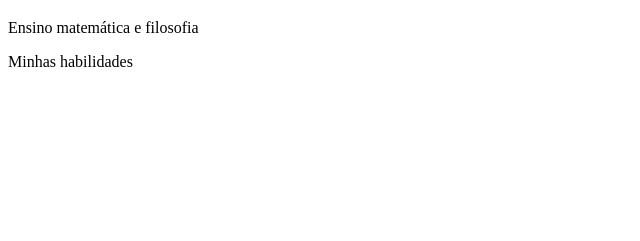
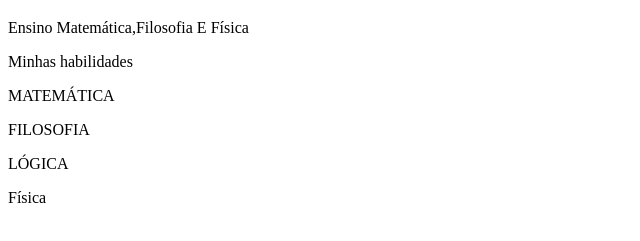
Before and after one commit to Miguelescola062/Portifolio, a plain HTML site: page index.html in a window 1280 px wide. Shown: the part 487-728 px from the top of the page, without its empty margins (0-640 px from the left). Drawn offline with Linux system fonts and the light colour scheme.

Commit message:
colocando habilidades

```diff
--- a/index.html
+++ b/index.html
@@ -1,5 +1,6 @@
 <!DOCTYPE html>
 <html lang="pt-br">
+
 <head>
     <meta charset="UTF-8">
     <meta http-equiv="X-UA-Compatible" content="IE=edge">
@@ -8,16 +9,23 @@
 
 <link rel="stylesheet" href="./estilo.css">
 
-
 </head>
 
 <body>
+
   <header>
     <img src="./hommer.jpeg" alt="hommer bravo"class="cabecalho-img">
     <p> Eu sou Vitor</p>
 <h1>Sou estudante de lógica</h1>
-<p>Ensino matemática e filosofia</p>
+<p>Ensino Matemática,Filosofia E Física</p>
 <p>Minhas habilidades</p>
+
+  <div>
+    <p>MATEMÁTICA</p>
+    <p>FILOSOFIA</p>
+    <p>LÓGICA</p>
+    <p>Física</p>
+  </div>
 
   </header>
 
```
